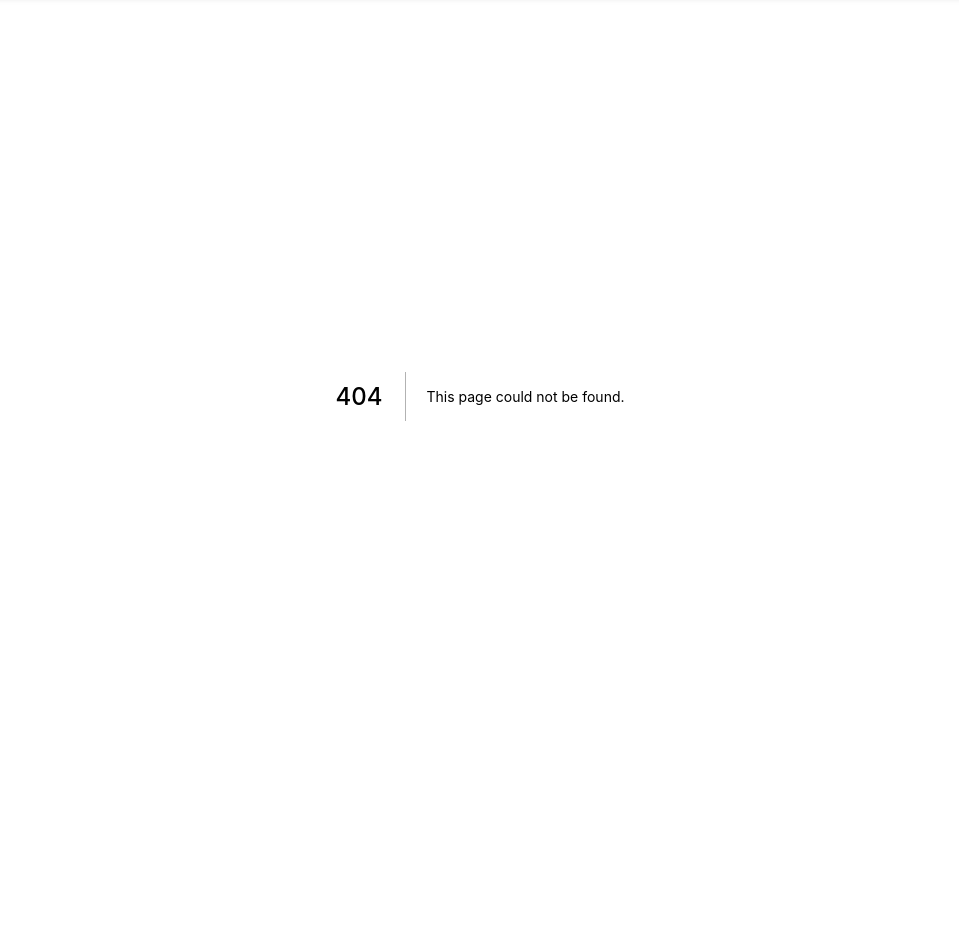
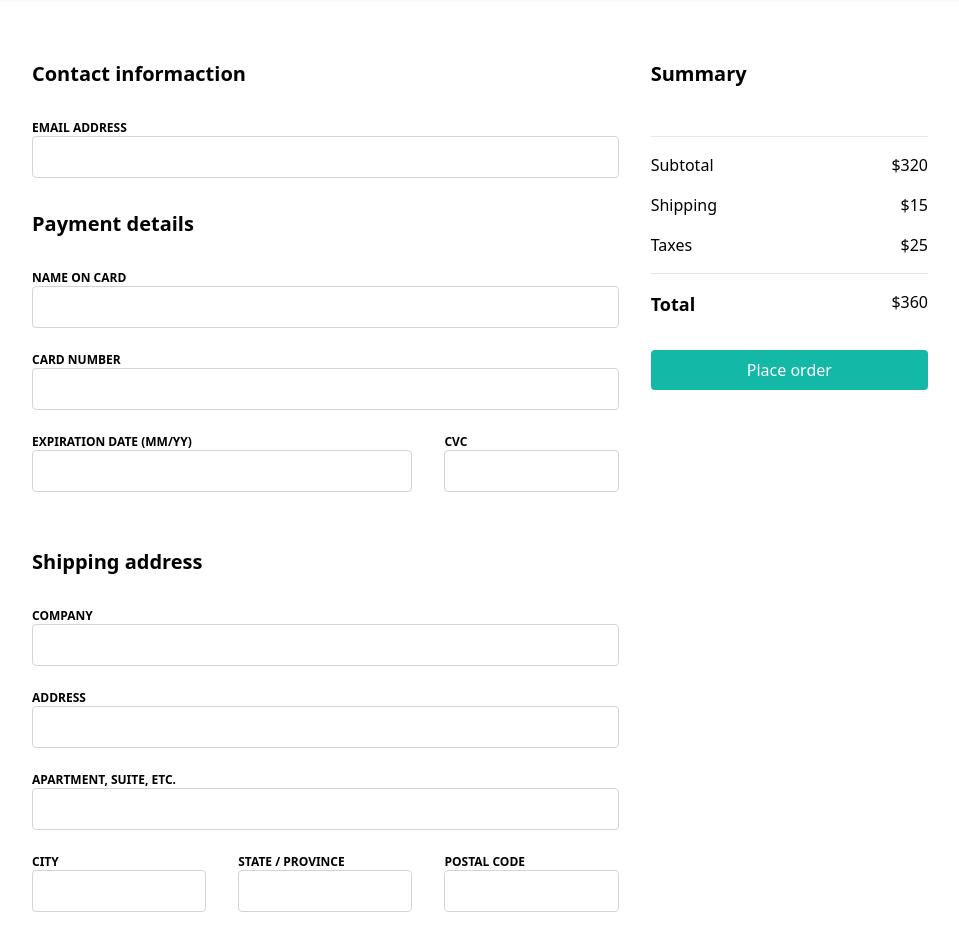
Before and after one commit to kunertmichal/nextjs-ecommerce, a Next.js app: page /checkout in a window 1280 px wide. Before the commit this address had no page. Shown: the part 80-1030 px from the top of the page, without its empty margins (160-1119 px from the left). Before the commit the page ends 876 px from the top, so only its background shows below. Built offline with nearby package versions, Linux system fonts and the light colour scheme.

Commit message:
add checkout page with form validation

```diff
--- a/components/Button.tsx
+++ b/components/Button.tsx
@@ -2,6 +2,7 @@ import { ReactNode } from "react";
 
 interface Props {
   children: ReactNode;
+  type?: "button" | "reset" | "submit";
   variant?: "primary" | "secondary" | "tertiary";
   size?: "square" | "md" | "full";
   icon?: boolean;
@@ -28,6 +29,7 @@ export const Button = ({
   icon,
   className,
   onClick,
+  type,
 }: Props) => {
   const variantClass = variant ? variants[variant] : variants.primary;
   const sizeClass = size ? sizes[size] : sizes.md;
@@ -36,6 +38,7 @@ export const Button = ({
   return (
     <button
       className={`h-10 rounded transition-colors duration-300 ${variantClass} ${sizeClass} ${iconClass} ${className}`}
+      type={type ? type : "button"}
       onClick={onClick}
     >
       {children}
--- /dev/null
+++ b/components/CheckoutFields.tsx
@@ -0,0 +1,124 @@
+import { UseFormRegister } from "react-hook-form";
+
+interface Props {
+  register: UseFormRegister<{
+    email: string;
+    cardOwner: string;
+    cardNumber: string;
+    cardExpirationDate: string;
+    cardCvc: string;
+    company: string;
+    address: string;
+    addressContinuation: string;
+    city: string;
+    stateProvince: string;
+    postalCode: string;
+  }>;
+}
+
+export const CheckoutFields = ({ register }: Props) => {
+  return (
+    <div>
+      <p className="text-xl font-semibold mb-8">Contact informaction</p>
+      <label className="uppercase font-bold text-xs mb-6 block">
+        Email address
+        <input
+          type="email"
+          autoComplete="email"
+          {...register("email", { required: true })}
+          className="block w-full border-gray-300 rounded"
+        />
+      </label>
+      <p className="text-xl font-semibold my-8">Payment details</p>
+      <label className="uppercase font-bold text-xs mb-6 block">
+        Name on card
+        <input
+          type="text"
+          autoComplete="cc-name"
+          {...register("cardOwner")}
+          className="block w-full border-gray-300 rounded"
+        />
+      </label>
+      <label className="uppercase font-bold text-xs mb-6 block">
+        Card number
+        <input
+          type="text"
+          autoComplete="cc-number"
+          {...register("cardNumber")}
+          className="block w-full border-gray-300 rounded"
+        />
+      </label>
+      <div className="block sm:grid grid-cols-3 gap-8">
+        <label className="uppercase font-bold text-xs mb-6 block col-span-2">
+          Expiration date (MM/YY)
+          <input
+            type="text"
+            autoComplete="cc-exp"
+            {...register("cardExpirationDate")}
+            className="block w-full border-gray-300 rounded"
+          />
+        </label>
+        <label className="uppercase font-bold text-xs mb-6 block">
+          CVC
+          <input
+            type="text"
+            autoComplete="cc-csc"
+            {...register("cardCvc")}
+            className="block w-full border-gray-300 rounded"
+          />
+        </label>
+      </div>
+      <p className="text-xl font-semibold my-8">Shipping address</p>
+      <label className="uppercase font-bold text-xs mb-6 block">
+        Company
+        <input
+          type="text"
+          {...register("company")}
+          className="block w-full border-gray-300 rounded"
+        />
+      </label>
+      <label className="uppercase font-bold text-xs mb-6 block">
+        Address
+        <input
+          type="text"
+          {...register("address")}
+          className="block w-full border-gray-300 rounded"
+        />
+      </label>
+      <label className="uppercase font-bold text-xs mb-6 block">
+        Apartment, suite, etc.
+        <input
+          type="text"
+          className="block w-full border-gray-300 rounded"
+          {...register("addressContinuation")}
+        />
+      </label>
+      <div className="block sm:grid grid-cols-3 gap-8">
+        <label className="uppercase font-bold text-xs mb-6 block">
+          City
+          <input
+            type="text"
+            className="block w-full border-gray-300 rounded"
+            {...register("city")}
+          />
+        </label>
+        <label className="uppercase font-bold text-xs mb-6 block">
+          State / Province
+          <input
+            type="text"
+            className="block w-full border-gray-300 rounded"
+            {...register("stateProvince")}
+          />
+        </label>
+        <label className="uppercase font-bold text-xs mb-6 block">
+          Postal code
+          <input
+            type="text"
+            className="block w-full border-gray-300 rounded"
+            {...register("postalCode")}
+          />
+        </label>
+      </div>
+    </div>
+  );
+};
--- /dev/null
+++ b/components/CheckoutSummary.tsx
@@ -0,0 +1,25 @@
+export const CheckoutSummary = () => {
+  return (
+    <div className="flex flex-col space-y-4">
+      <p className="text-xl font-semibold mb-8">Summary</p>
+      <hr />
+      <div className="flex">
+        <span>Subtotal</span>
+        <span className="ml-auto">$320</span>
+      </div>
+      <div className="flex">
+        <span>Shipping</span>
+        <span className="ml-auto">$15</span>
+      </div>
+      <div className="flex">
+        <span>Taxes</span>
+        <span className="ml-auto">$25</span>
+      </div>
+      <hr />
+      <div className="flex">
+        <span className="text-lg font-semibold">Total</span>
+        <span className="ml-auto">$360</span>
+      </div>
+    </div>
+  );
+};
--- a/components/Searchbar.tsx
+++ b/components/Searchbar.tsx
@@ -14,7 +14,7 @@ export const Searchbar = ({ className }: Props) => {
       </div>
       <input
         type="text"
-        className="rounded-r focus:outline-none min-w-0 pr-4"
+        className="rounded-r focus:outline-none min-w-0 pr-4 border-none border-l border-gray-300"
         placeholder="Search a product..."
       />
     </div>
--- a/package.json
+++ b/package.json
@@ -12,6 +12,7 @@
   "dependencies": {
     "@apollo/client": "^3.6.9",
     "@headlessui/react": "^1.6.6",
+    "@hookform/resolvers": "^2.9.7",
     "axios": "^0.27.2",
     "graphql": "^16.5.0",
     "next": "12.1.6",
@@ -19,11 +20,13 @@
     "next-seo": "^5.4.0",
     "react": "18.1.0",
     "react-dom": "18.1.0",
+    "react-hook-form": "^7.33.1",
     "react-hot-toast": "^2.3.0",
     "react-icons": "^4.4.0",
     "react-markdown": "^8.0.3",
     "react-query": "^3.39.1",
-    "sharp": "^0.30.7"
+    "sharp": "^0.30.7",
+    "yup": "^1.0.0-beta.4"
   },
   "devDependencies": {
     "@graphql-codegen/cli": "2.9.0",
--- /dev/null
+++ b/pages/checkout.tsx
@@ -0,0 +1,52 @@
+import { useForm } from "react-hook-form";
+import { yupResolver } from "@hookform/resolvers/yup";
+import * as yup from "yup";
+
+import { Button } from "../components/Button";
+import { CheckoutFields } from "../components/CheckoutFields";
+import { CheckoutSummary } from "../components/CheckoutSummary";
+
+const schema = yup
+  .object({
+    email: yup.string().required().email(),
+    cardOwner: yup.string().required(),
+    cardNumber: yup.string().required(),
+    cardExpirationDate: yup.string().required(),
+    cardCvc: yup.string().required(),
+    company: yup.string().required(),
+    address: yup.string().required(),
+    addressContinuation: yup.string().required(),
+    city: yup.string().required(),
+    stateProvince: yup.string().required(),
+    postalCode: yup.string().required(),
+  })
+  .required();
+
+type CheckoutFormData = yup.InferType<typeof schema>;
+
+const CheckoutPage = () => {
+  const { register, setValue, handleSubmit, formState } =
+    useForm<CheckoutFormData>({
+      resolver: yupResolver(schema),
+    });
+  const onSubmit = handleSubmit((data) => console.log(data));
+
+  return (
+    <form
+      className="py-16 block md:grid grid-cols-3 gap-8 max-w-4xl mx-auto"
+      onSubmit={onSubmit}
+    >
+      <div className="col-span-2">
+        <CheckoutFields register={register} />
+      </div>
+      <div>
+        <CheckoutSummary />
+        <Button size="full" type="submit" className="mt-8">
+          Place order
+        </Button>
+      </div>
+    </form>
+  );
+};
+
+export default CheckoutPage;
--- a/tailwind.config.js
+++ b/tailwind.config.js
@@ -4,5 +4,5 @@ module.exports = {
   theme: {
     extend: {},
   },
-  plugins: [require("@tailwindcss/typography")],
+  plugins: [require("@tailwindcss/typography"), require("@tailwindcss/forms")],
 };
```
Also changed, not shown: repositories/products.ts (deleted, +0 -35 lines), styles/Home.module.css (deleted, +0 -116 lines), 1 other file (tests, documents, lock files or other folders).
